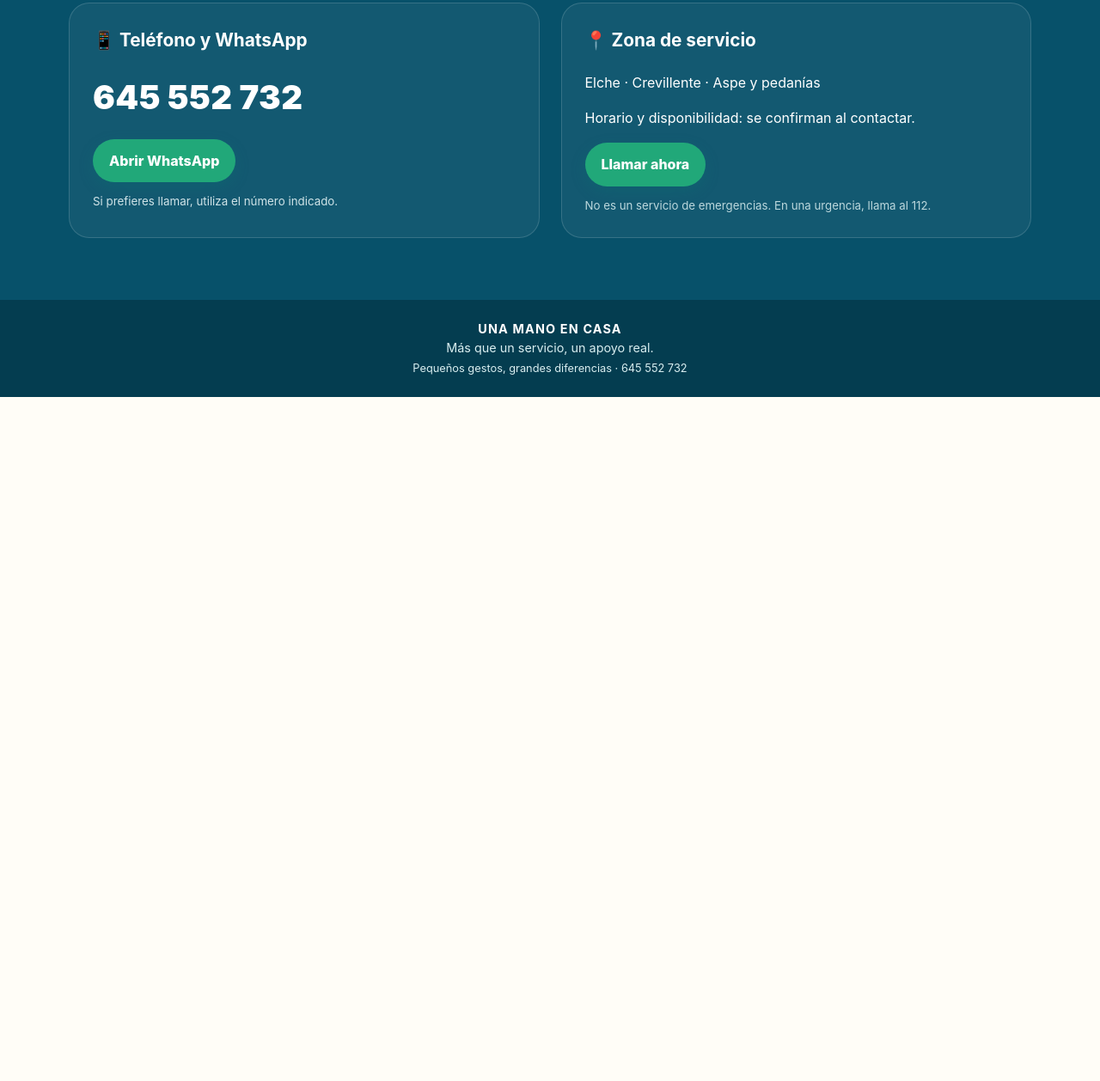
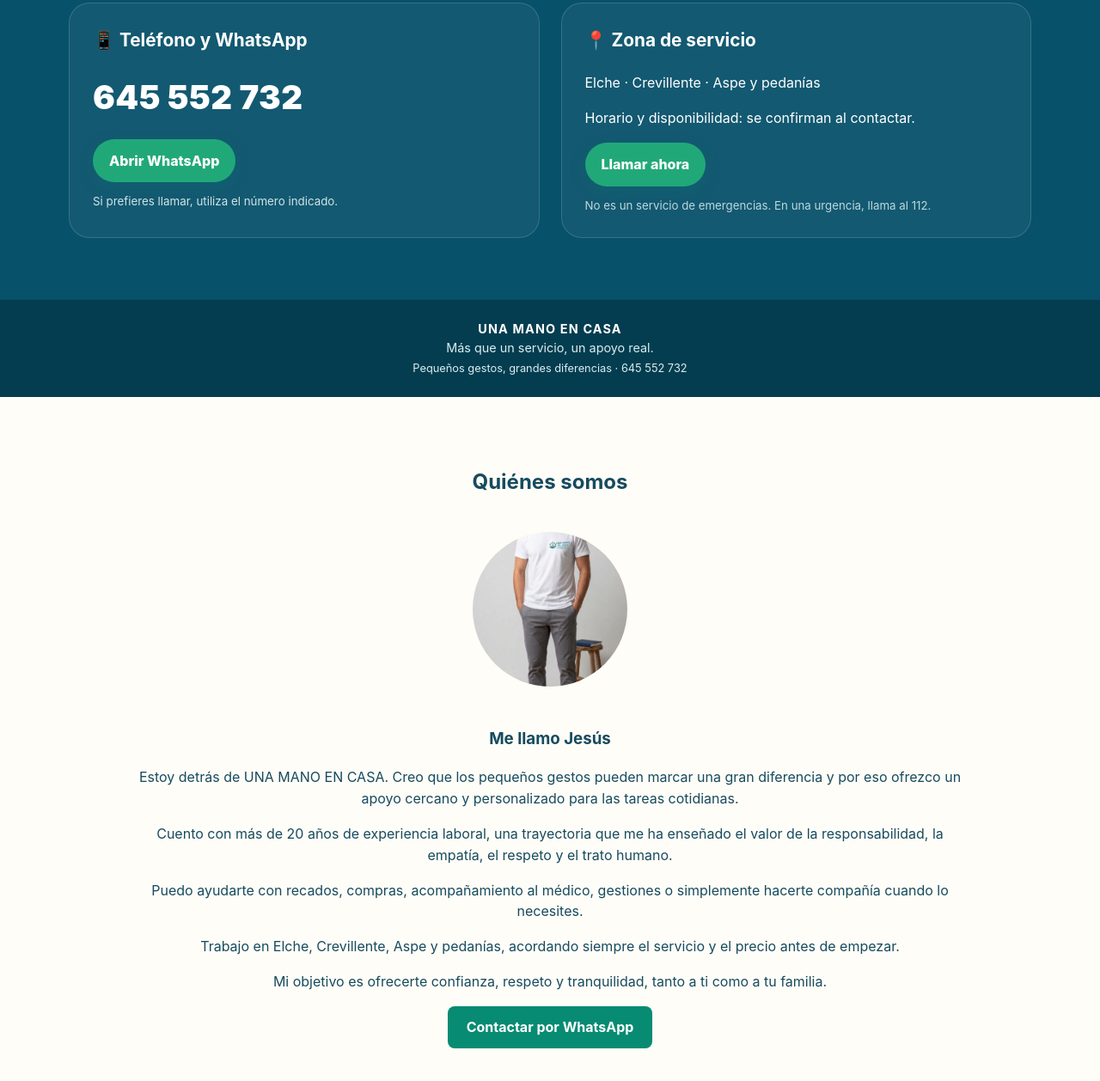
Before and after one commit to jesusdeharotobar-gif/Una-mano-en-casa, a plain HTML site: page index.html in a window 1280 px wide. Shown: the part 4074-5332 px from the top of the page at 86% size. Before the commit the page ends 4536 px from the top, so only its background shows below. Drawn offline with Linux system fonts and the light colour scheme.

Commit message:
Add 'Quiénes somos' section to index.html
Added a new section 'Quiénes somos' with details about Jesús and services offered.

```diff
--- a/index.html
+++ b/index.html
@@ -111,5 +111,16 @@ section{padding:72px 0}.section-head{text-align:center;max-width:700px;margin:0
 <script>
 document.querySelectorAll('.navlinks a').forEach(a=>a.addEventListener('click',()=>document.querySelector('.navlinks').classList.remove('open')));
 </script>
+<section id="quienes-somos" style="padding:60px 20px;max-width:1000px;margin:auto;text-align:center;">
+  <h2>Quiénes somos</h2>
+  <img src="jesus-quienes-somos.jpg" alt="Jesús, responsable de UNA MANO EN CASA" style="width:180px;height:180px;object-fit:cover;border-radius:50%;margin:20px auto;">
+  <h3>Me llamo Jesús</h3>
+  <p>Estoy detrás de UNA MANO EN CASA. Creo que los pequeños gestos pueden marcar una gran diferencia y por eso ofrezco un apoyo cercano y personalizado para las tareas cotidianas.</p>
+  <p>Cuento con más de 20 años de experiencia laboral, una trayectoria que me ha enseñado el valor de la responsabilidad, la empatía, el respeto y el trato humano.</p>
+  <p>Puedo ayudarte con recados, compras, acompañamiento al médico, gestiones o simplemente hacerte compañía cuando lo necesites.</p>
+  <p>Trabajo en Elche, Crevillente, Aspe y pedanías, acordando siempre el servicio y el precio antes de empezar.</p>
+  <p>Mi objetivo es ofrecerte confianza, respeto y tranquilidad, tanto a ti como a tu familia.</p>
+  <a href="https://wa.me/34645552732" style="display:inline-block;background:#078b72;color:white;padding:12px 22px;border-radius:8px;text-decoration:none;font-weight:bold;">Contactar por WhatsApp</a>
+</section>
 </body>
 </html>
```
